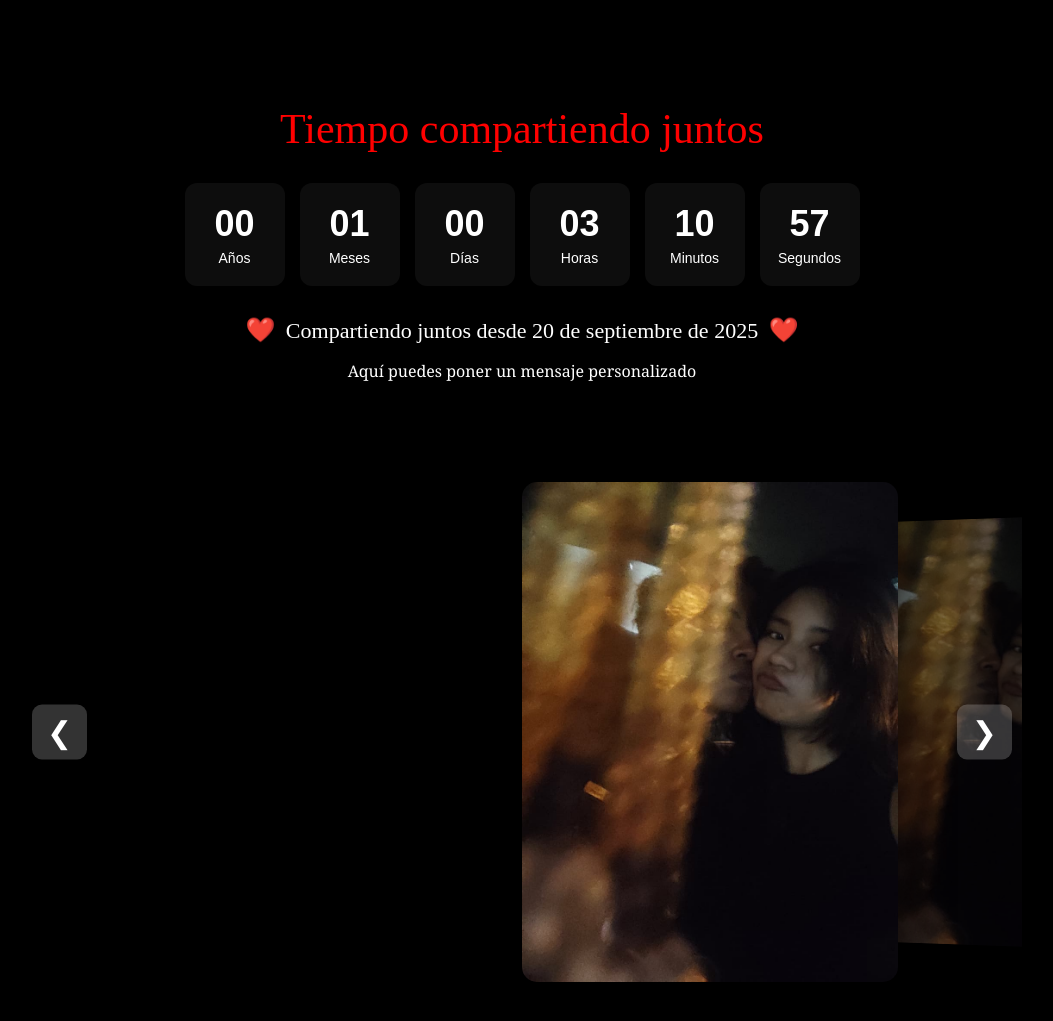
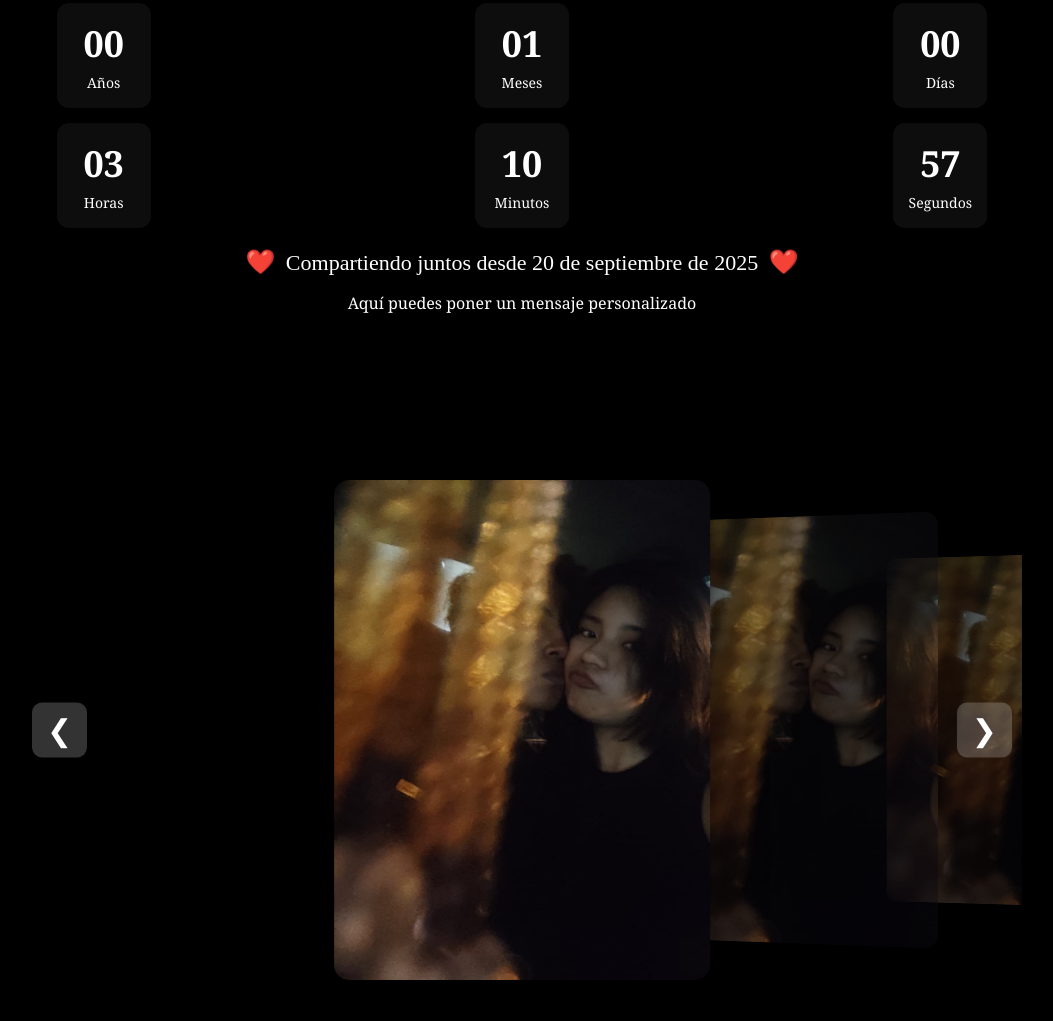
Before and after one commit to mateov11/my-love, a plain HTML site: page index.html in a window 1280 px wide. Shown: the part 895-1916 px from the top of the page, without its empty margins (118-1171 px from the left). Drawn offline with Linux system fonts and the light colour scheme.

Commit message:
Add files via upload

```diff
--- a/script.js
+++ b/script.js
@@ -1,145 +1,128 @@
+
+    /* ----- Fondo y revelado imagen inicial (más rápido) ----- */
     const img = document.getElementById('revealImage');
 
-// Función para interpolar colores entre negro y gris casi negro
-function interpolateColor(color1, color2, factor) {
-  const c1 = color1.match(/\w\w/g).map(c => parseInt(c, 16));
-  const c2 = color2.match(/\w\w/g).map(c => parseInt(c, 16));
-  const result = c1.map((c, i) => Math.round(c + (c2[i] - c) * factor));
-  return `rgb(${result[0]}, ${result[1]}, ${result[2]})`;
+    function interpolateColor(hex1, hex2, factor){
+      const a = hex1.match(/\w\w/g).map(h=>parseInt(h,16));
+      const b = hex2.match(/\w\w/g).map(h=>parseInt(h,16));
+      const r = a.map((v,i)=>Math.round(v + (b[i]-v)*factor));
+      return `rgb(${r[0]}, ${r[1]}, ${r[2]})`;
     }
 
-const colorStart = '#000000'; // negro
-const colorEnd = '#333333';   // gris casi negro
+    const colorStart = '#000000';
+    const colorEnd   = '#333333';
 
-window.addEventListener('scroll', () => {
+    window.addEventListener('scroll', ()=>{
       const scrollTop = window.scrollY;
       const docHeight = document.body.scrollHeight - window.innerHeight;
-  let scrollFraction = scrollTop / docHeight;
-  if(scrollFraction > 1) scrollFraction = 1;
-  if(scrollFraction < 0) scrollFraction = 0;
+      const frac = Math.min(Math.max(scrollTop / (docHeight || 1), 0), 1);
 
-  const color = interpolateColor(colorStart.substring(1), colorEnd.substring(1), scrollFraction);
+      // fondo suave
+      const color = interpolateColor(colorStart.substring(1), colorEnd.substring(1), frac);
       document.body.style.background = color;
 
-  // Imagen con scroll
-  let reveal = scrollTop / window.innerHeight;
-  if (reveal < 0) reveal = 0;
-  if (reveal > 1) reveal = 1;
+      // imagen: 100% visible con medio viewport scrolleado
+      const target = window.innerHeight * 0.5;
+      let reveal = Math.min(scrollTop / (target || 1), 1);
       img.style.opacity = reveal;
-  img.style.transform = `translateX(-50%) translateY(${50 - reveal*50}px)`;
+      img.style.transform = `translate(-50%, ${20 - reveal*20}px)`;
     });
 
-// Contador desde 20 septiembre 2025
+    /* ----- Contador desde 2025-09-20 ----- */
     const startDate = new Date('2025-09-20T00:00:00');
 
-function updateClock() {
+    function updateClock(){
       const now = new Date();
-  let diff = now - startDate;
 
-  let years = now.getFullYear() - startDate.getFullYear();
-  let months = now.getMonth() - startDate.getMonth();
-  let days = now.getDate() - startDate.getDate();
-  let hours = now.getHours() - startDate.getHours();
-  let minutes = now.getMinutes() - startDate.getMinutes();
-  let seconds = now.getSeconds() - startDate.getSeconds();
+      let years  = now.getFullYear() - startDate.getFullYear();
+      let months = now.getMonth()    - startDate.getMonth();
+      let days   = now.getDate()     - startDate.getDate();
+      let hours  = now.getHours()    - startDate.getHours();
+      let minutes= now.getMinutes()  - startDate.getMinutes();
+      let seconds= now.getSeconds()  - startDate.getSeconds();
 
-  if (seconds < 0) { seconds += 60; minutes -= 1; }
-  if (minutes < 0) { minutes += 60; hours -= 1; }
-  if (hours < 0) { hours += 24; days -= 1; }
-  if (days < 0) {
-    const lastMonth = new Date(now.getFullYear(), now.getMonth(), 0).getDate();
-    days += lastMonth;
-    months -= 1;
+      if (seconds < 0){ seconds += 60; minutes--; }
+      if (minutes < 0){ minutes += 60; hours--; }
+      if (hours   < 0){ hours   += 24;  days--; }
+      if (days    < 0){
+        const lastMonthDays = new Date(now.getFullYear(), now.getMonth(), 0).getDate();
+        days += lastMonthDays; months--;
       }
-  if (months < 0) { months += 12; years -= 1; }
+      if (months  < 0){ months  += 12; years--; }
 
-  document.getElementById('years').textContent = String(years).padStart(2,'0');
-  document.getElementById('months').textContent = String(months).padStart(2,'0');
-  document.getElementById('days').textContent = String(days).padStart(2,'0');
-  document.getElementById('hours').textContent = String(hours).padStart(2,'0');
+      document.getElementById('years').textContent   = String(years).padStart(2,'0');
+      document.getElementById('months').textContent  = String(months).padStart(2,'0');
+      document.getElementById('days').textContent    = String(days).padStart(2,'0');
+      document.getElementById('hours').textContent   = String(hours).padStart(2,'0');
       document.getElementById('minutes').textContent = String(minutes).padStart(2,'0');
       document.getElementById('seconds').textContent = String(seconds).padStart(2,'0');
     }
-
     setInterval(updateClock, 1000);
     updateClock();
-const track = document.querySelector('.gallery-track');
-const items = Array.from(document.querySelectorAll('.gallery-item'));
+
+    /* ----- Galería 3D (centrada, misma vista en PC/móvil) ----- */
+    const track   = document.querySelector('.gallery-track');
+    const items   = Array.from(document.querySelectorAll('.gallery-item'));
     const prevBtn = document.querySelector('.prev');
     const nextBtn = document.querySelector('.next');
 
     let currentIndex = 0;
 
-function updateGallery() {
-  items.forEach((item, index) => {
+    function updateGallery(){
+      items.forEach((item, index)=>{
         const offset = index - currentIndex;
+        const base = 'translate(-50%, -50%)';
 
         if(offset === 0){
-      // Imagen principal
-      item.style.transform = `translateX(0) translateY(-50%) rotateY(0deg) scale(1)`;
+          // principal
+          item.style.transform = `${base} rotateY(0deg) scale(1)`;
           item.style.opacity = 1;
-      item.style.zIndex = 10;
-    } else {
-      const direction = offset < 0 ? -1 : 1;
-      const absOffset = Math.abs(offset);
+          item.style.zIndex  = 10;
+        }else{
+          const dir = offset < 0 ? -1 : 1;
+          const abs = Math.abs(offset);
 
-      const translateX = direction * 250 * absOffset;
-      const rotateY = direction * -15;
-      const scale = 1 - 0.15 * absOffset;
-      const opacity = 0.5 - 0.1 * (absOffset - 1);
-      const zIndex = 10 - absOffset;
+          const x      = dir * 250 * abs;
+          const rotY   = dir * -15;
+          const scale  = Math.max(0.6, 1 - 0.15*abs);
+          const opacity= Math.max(0.2, 0.7 - 0.15*abs);
+          const z      = 10 - abs;
 
-      item.style.transform = `translateX(${translateX}px) translateY(-50%) rotateY(${rotateY}deg) scale(${scale})`;
-      item.style.opacity = opacity;
-      item.style.zIndex = zIndex;
+          item.style.transform = `${base} translateX(${x}px) rotateY(${rotY}deg) scale(${scale})`;
+          item.style.opacity   = opacity;
+          item.style.zIndex    = z;
         }
       });
     }
 
-// Flechas (solo desktop)
-prevBtn.addEventListener('click', () => {
+    function goPrev(){
       currentIndex = (currentIndex - 1 + items.length) % items.length;
       updateGallery();
-});
-
-nextBtn.addEventListener('click', () => {
-  currentIndex = (currentIndex + 1) % items.length;
-  updateGallery();
-});
-
-// Swipe touch / mouse drag
-let startX = 0;
-let isDragging = false;
-
-function handleSwipe(diff) {
-  if(diff > 50) {
-    currentIndex = (currentIndex - 1 + items.length) % items.length;
-    updateGallery();
-  } else if(diff < -50) {
+    }
+    function goNext(){
       currentIndex = (currentIndex + 1) % items.length;
       updateGallery();
     }
+
+    prevBtn.addEventListener('click', goPrev);
+    nextBtn.addEventListener('click', goNext);
+
+    // Swipe (táctil + mouse)
+    let startX = 0, isDragging = false;
+
+    function handleSwipe(diff){
+      if(diff > 50) goPrev();
+      else if(diff < -50) goNext();
     }
 
     // Touch
-track.addEventListener('touchstart', e => { startX = e.touches[0].clientX; isDragging = true; });
-track.addEventListener('touchend', e => {
-  if(!isDragging) return;
-  handleSwipe(e.changedTouches[0].clientX - startX);
-  isDragging = false;
-});
+    track.addEventListener('touchstart', e=>{ startX = e.touches[0].clientX; isDragging = true; });
+    track.addEventListener('touchend',   e=>{ if(!isDragging) return; handleSwipe(e.changedTouches[0].clientX - startX); isDragging = false; });
 
-// Mouse (desktop)
-track.addEventListener('mousedown', e => { startX = e.clientX; isDragging = true; });
-track.addEventListener('mouseup', e => {
-  if(!isDragging) return;
-  handleSwipe(e.clientX - startX);
-  isDragging = false;
-});
-track.addEventListener('mouseleave', e => {
-  if(isDragging) handleSwipe(e.clientX - startX);
-  isDragging = false;
-});
+    // Mouse
+    track.addEventListener('mousedown',  e=>{ startX = e.clientX; isDragging = true; });
+    track.addEventListener('mouseup',    e=>{ if(!isDragging) return; handleSwipe(e.clientX - startX); isDragging = false; });
+    track.addEventListener('mouseleave', e=>{ if(isDragging) handleSwipe(e.clientX - startX); isDragging = false; });
 
     // Inicializa
     updateGallery();
--- a/style.css
+++ b/style.css
@@ -1,198 +1,139 @@
-body {
-  margin: 0;
-  font-family: 'Georgia', serif;
-  color: white;
-  text-align: center;
-  transition: background 0.2s linear;
+ /* ----- Base ----- */
+    body{
+      margin:0;
+      padding:0;
+      overflow-x:hidden;
+      font-family:'Georgia', serif;
+      background:#000;
+      color:#fff;
+      text-align:center;
     }
 
-/* Imagen de fondo que aparece con scroll */
-.image-section {
-  height: 120vh;
-  position: relative;
-  overflow: hidden;
+    /* ----- Imagen inicial (revela más rápido) ----- */
+    .image-section{
+      height:100vh;            /* menos alto para reducir distancia */
+      position:relative;
+      overflow:hidden;
+    }
+    .image-section img{
+      position:absolute;
+      top:10%;                 /* más arriba que antes */
+      left:50%;
+      transform:translate(-50%, 20px);
+      width:300px;
+      max-height:70vh;
+      object-fit:cover;
+      opacity:0;
+      transition:opacity .2s linear, transform .2s linear;
     }
 
-.image-section img {
-  position: absolute;
-  top: 15%;
-  left: 50%;
-  transform: translateX(-50%) translateY(50px);
-  width: 300px;
-  max-height: 70vh;
-  object-fit: cover;
-  opacity: 0;
-  transition: opacity 0.1s linear, transform 0.1s linear;
+    /* ----- Contenido ----- */
+    .content{
+      position:relative;
+      padding:20px 20px 60px;  /* menos separación superior */
+    }
+    .title{
+      font-size:42px;
+      color:red;
+      font-family:'Cursive', serif;
+      margin:10px 0 20px;      /* reduce separación con la imagen */
     }
 
-/* Contenido principal */
-.content {
-  position: relative;
-  padding: 40px 20px 80px 20px;
+    /* ----- Contador 3 x 2 (3 arriba / 3 abajo) ----- */
+    .timer{
+      display:grid;
+      grid-template-columns:repeat(3, minmax(70px, 1fr));
+      gap:15px;
+      justify-items:center;
+      align-items:stretch;
+      margin-bottom:20px;
+    }
+    .time-unit{
+      background:rgba(255,255,255,.05);
+      padding:16px 12px;
+      border-radius:12px;
+      min-width:70px;
+      text-align:center;
+      transition:transform .2s;
+    }
+    .time-unit:hover{ transform:scale(1.05); }
+    .time-number{ font-size:36px; font-weight:bold; color:#fff; }
+    .time-label{  font-size:14px; margin-top:5px; color:#fff; }
+
+    /* ----- Mensaje fecha ----- */
+    .together{ font-size:22px; font-family:'Cursive', serif; }
+    .heart{ color:red; margin:0 5px; font-size:24px; }
+
+    /* ----- Galería centrada / consistente PC y móvil ----- */
+    .gallery{
+      position:relative;
+      width:100%;
+      max-width:1000px;
+      height:600px;
+      margin:40px auto;
+      perspective:1500px;
+      display:flex;
+      justify-content:center;
+      align-items:center;
+      overflow:hidden;
+    }
+    .gallery-track{
+      position:relative;
+      width:100%;
+      height:100%;
+      transform-style:preserve-3d;
+    }
+    .gallery-item{
+      position:absolute;
+      top:50%;
+      left:50%;
+      transform:translate(-50%, -50%); /* base centrada real */
+      transform-origin:center center;
+      transition:transform .5s ease, opacity .5s ease;
+    }
+    .gallery-item img{
+      width:auto;
+      max-width:400px;
+      height:auto;
+      max-height:500px;
+      border-radius:15px;
+      box-shadow:0 20px 50px rgba(0,0,0,.5);
+      display:block;
     }
 
-.title {
-  font-size: 42px;
-  color: red;
-  font-family: 'Cursive', serif;
-  margin-bottom: 30px;
+    /* ----- Botones carrusel ----- */
+    .gallery button{
+      position:absolute;
+      top:50%;
+      transform:translateY(-50%);
+      background:rgba(255,255,255,.2);
+      border:none;
+      font-size:30px;
+      color:#fff;
+      cursor:pointer;
+      padding:10px 15px;
+      border-radius:10px;
+      transition:background .3s;
     }
+    .gallery button:hover{ background:rgba(255,255,255,.5); }
+    .gallery .prev{ left:10px; }
+    .gallery .next{ right:10px; }
 
-/* Contenedor del contador */
-.timer {
-  display: flex;
-  justify-content: center;
-  flex-wrap: wrap;
-  gap: 15px;
-  margin-bottom: 30px;
+    /* ----- Responsive ----- */
+    @media(max-width:768px){
+      .gallery{ height:450px; }
+      .gallery button{ display:none; } /* ocultar flechas en móvil */
+      .gallery-item img{ max-width:300px; max-height:350px; }
     }
-
-/* Cada unidad del contador */
-.time-unit {
-  background: rgba(255,255,255,0.05);
-  padding: 20px 15px;
-  border-radius: 12px;
-  min-width: 70px;
-  text-align: center;
-  transition: transform 0.2s;
+    @media(max-width:480px){
+      .gallery{ height:350px; }
+      .gallery-item img{ max-width:250px; max-height:300px; }
     }
-
-.time-unit:hover {
-  transform: scale(1.05);
+    @media(max-width:600px){
+      .title{ font-size:32px; }
+      .time-number{ font-size:28px; }
+      .time-label{ font-size:12px; }
+      .time-unit{ padding:12px 10px; min-width:60px; }
+      .together{ font-size:18px; }
+      .heart{ font-size:20px; }
     }
-
-.time-number {
-  font-size: 36px;
-  color: white;
-  font-weight: bold;
-  font-family: 'Arial', sans-serif; /* tipografía simple */
-}
-
-.time-label {
-  font-size: 14px;
-  color: white;
-  margin-top: 5px;
-  font-family: 'Arial', sans-serif; /* tipografía simple */
-}
-
-/* Mensaje con fecha elegante */
-.together {
-  font-size: 22px;
-  font-family: 'Cursive', serif;
-}
-
-.heart {
-  color: red;
-  margin: 0 5px;
-  font-size: 24px;
-}
-
-/* Responsivo */
-@media(max-width: 600px){
-  .title { font-size: 32px; }
-  .time-number { font-size: 28px; }
-  .time-label { font-size: 12px; }
-  .time-unit { padding: 15px 10px; min-width: 50px; }
-  .together { font-size: 18px; }
-  .heart { font-size: 20px; }
-}
-body {
-  margin: 0;
-  padding: 0;
-  overflow-x: hidden;
-  font-family: 'Georgia', serif;
-  background-color: #000;
-  color: white;
-}
-
-.gallery {
-  position: relative;
-  width: 100%;
-  max-width: 1000px;
-  height: 600px;
-  margin: 50px auto;
-  perspective: 1500px;
-  display: flex;
-  justify-content: center;
-  align-items: center;
-  overflow: hidden;
-}
-
-.gallery-track {
-  position: relative;
-  width: 100%;
-  height: 100%;
-  transform-style: preserve-3d;
-}
-
-.gallery-item {
-  position: absolute;
-  top: 50%;
-  left: 50%;
-  transition: transform 0.5s ease, opacity 0.5s ease;
-  transform-origin: center center;
-}
-
-.gallery-item img {
-  width: auto;
-  max-width: 400px;
-  height: auto;
-  max-height: 500px;
-  border-radius: 15px;
-  box-shadow: 0 20px 50px rgba(0,0,0,0.5);
-  display: block;
-}
-
-/* Botones */
-.gallery button {
-  position: absolute;
-  top: 50%;
-  transform: translateY(-50%);
-  background: rgba(255,255,255,0.2);
-  border: none;
-  font-size: 30px;
-  color: white;
-  cursor: pointer;
-  padding: 10px 15px;
-  border-radius: 10px;
-  transition: background 0.3s;
-}
-
-.gallery button:hover {
-  background: rgba(255,255,255,0.5);
-}
-
-.gallery .prev {
-  left: 10px;
-}
-
-.gallery .next {
-  right: 10px;
-}
-
-/* Responsive: ocultar botones en móviles */
-@media(max-width: 768px){
-  .gallery button {
-    display: none;
-  }
-
-  .gallery {
-    height: 450px;
-  }
-
-  .gallery-item img {
-    max-width: 300px;
-    max-height: 350px;
-  }
-}
-
-@media(max-width: 480px){
-  .gallery {
-    height: 350px;
-  }
-
-  .gallery-item img {
-    max-width: 250px;
-    max-height: 300px;
-  }
-}
```
Also changed, not shown: index.html (+10 -10 lines). Lines whose indentation alone changed are shown as unchanged.
